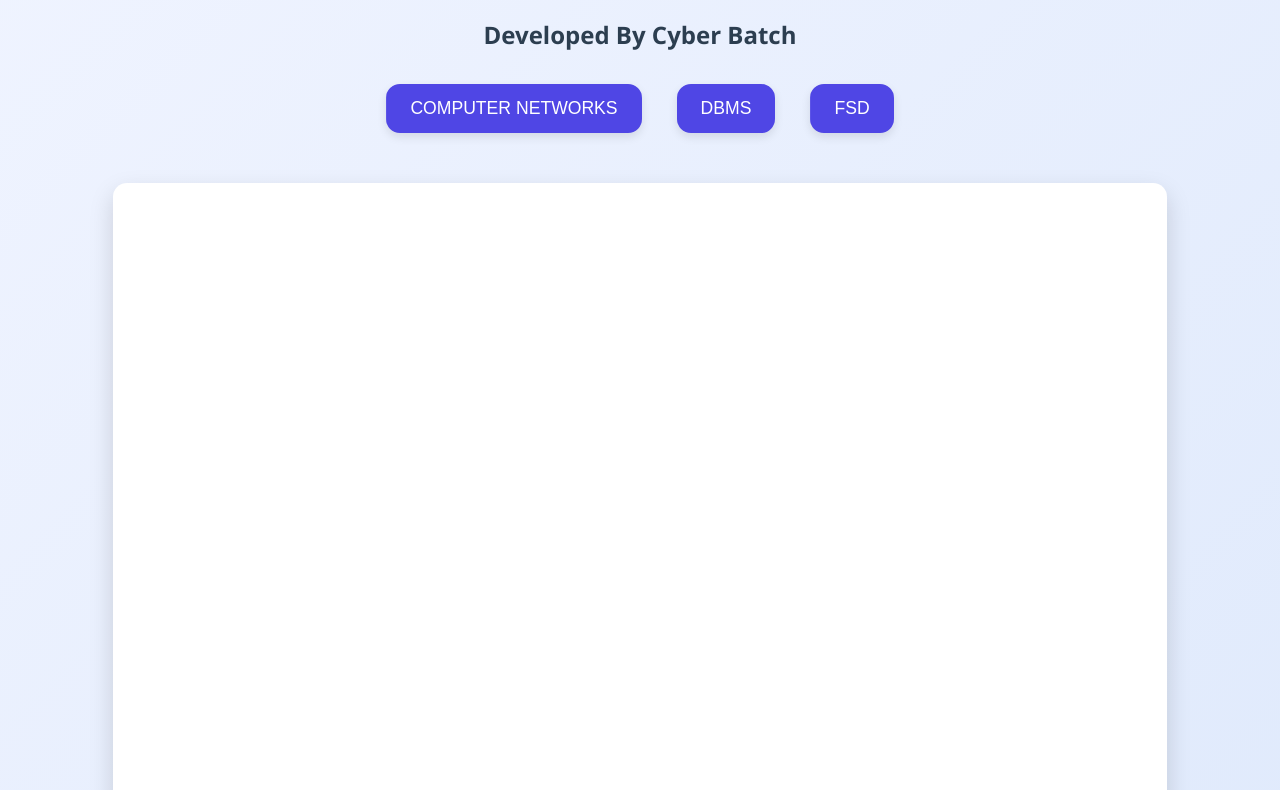
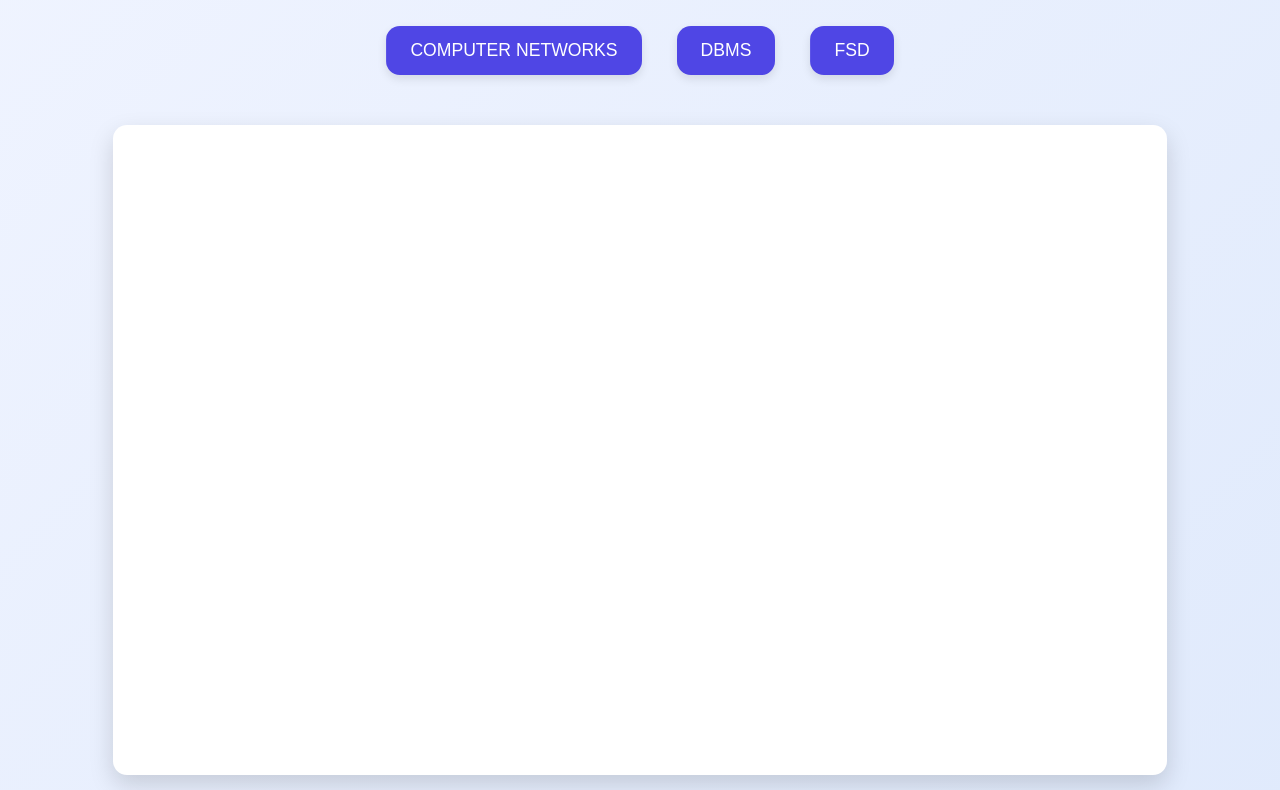
Before and after one commit to TarunB8/externalscam, a plain HTML site: page index.html in a window 1280 px wide. Shown: the part 168-958 px from the top of the page. Drawn offline with Linux system fonts and the light colour scheme.

Commit message:
Update index.html

```diff
--- a/index.html
+++ b/index.html
@@ -8,7 +8,6 @@
 <body>
   <div class="container">
     <h1>Select a Subject</h1>
-    <h2>Developed By Cyber Batch</h2>
     <div class="subjects">
       <button onclick="loadSubject('cn')">COMPUTER NETWORKS</button>
       <button onclick="loadSubject('dbms')">DBMS</button>
```
